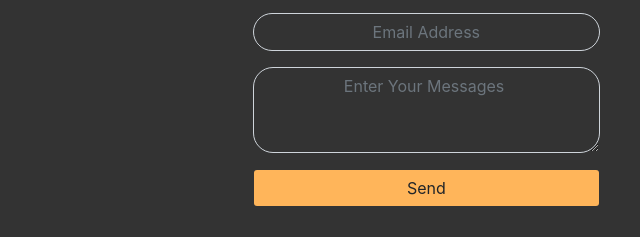
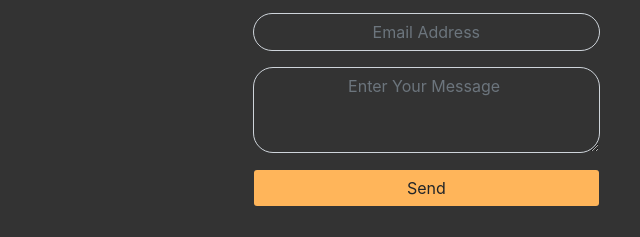
Before and after one commit to naveen-kumawat/portfolio, a plain HTML site: page contact.html in a window 1280 px wide. Shown: the part 365-602 px from the top of the page, 260-900 px from the left. Drawn offline with nearby package versions, Linux system fonts and the light colour scheme.

Commit message:
Update contact.html

```diff
--- a/contact.html
+++ b/contact.html
@@ -81,7 +81,7 @@
                         </div>
                         <div class="form-group">
 
-                            <textarea class="form-control" id="message" rows="3" name="message" placeholder="Enter Your Messages "></textarea>
+                            <textarea class="form-control" id="message" rows="3" name="message" placeholder="Enter Your Message "></textarea>
                         </div>
 
                         <button type="submit" name="submit" id="my-form-button" class="btn form-control">Send</button>
```
